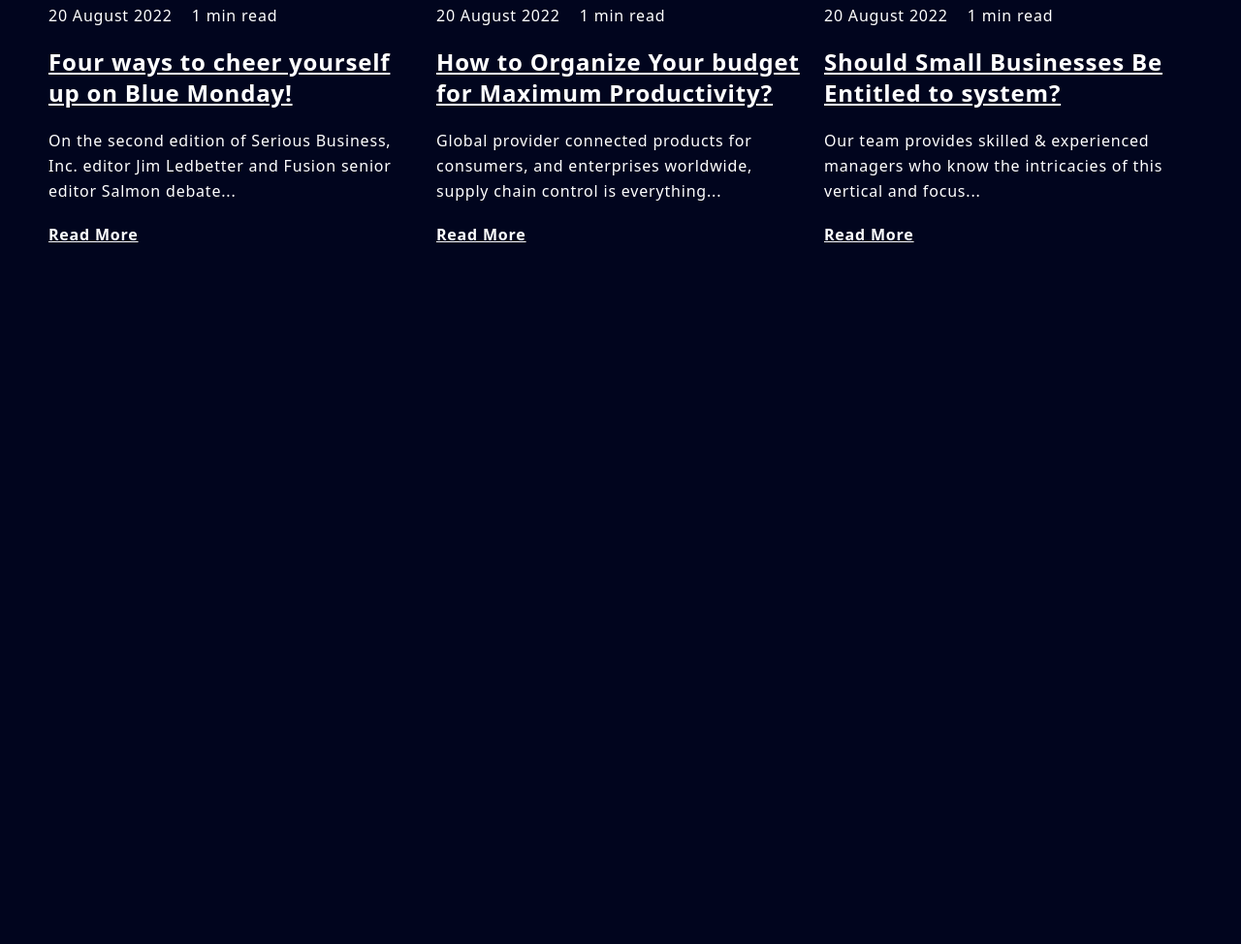
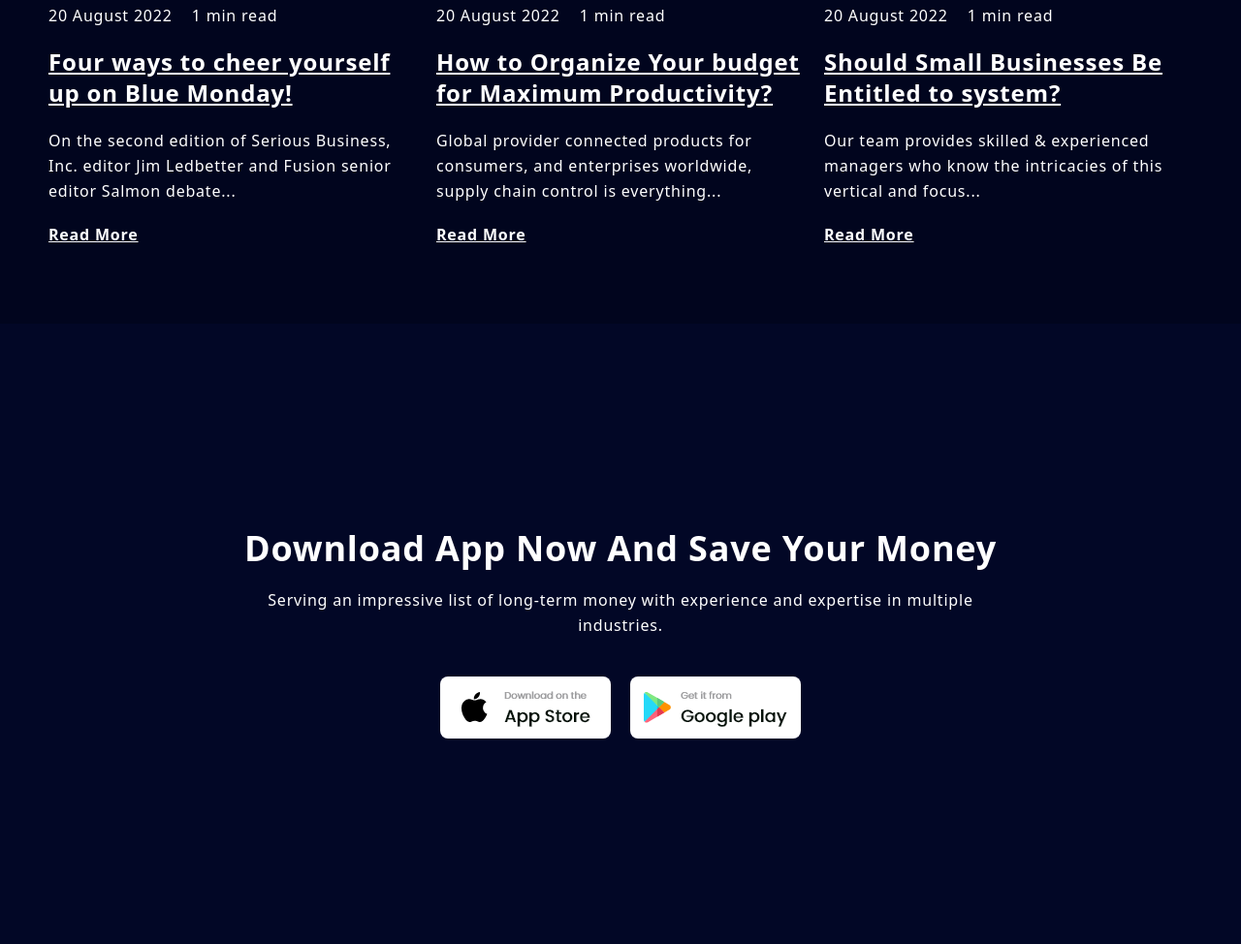
Before and after one commit to mokammeltanvir/BankingApp-LandingPage, a website built with Vite: page index.html in a window 1280 px wide. Shown: the part 4894-5868 px from the top of the page at 97% size. Before the commit the page ends 5228 px from the top, so only its background shows below. Built offline with nearby package versions, Linux system fonts and the light colour scheme.

Commit message:
Download app section

```diff
--- a/index.html
+++ b/index.html
@@ -879,6 +879,36 @@
         </div>
       </section>
       <!-- Blogs Section End -->
+      <!-- Download App Section -->
+      <section id="download-app" class="bg-color-primary-light">
+        <div class="container h-[80vh] grid place-items-center">
+          <div class="text-center md:w-2/3 m-auto">
+            <h1 class="title">Download App Now And Save Your Money</h1>
+            <p class="leading-relaxed pt-5">
+              Serving an impressive list of long-term money with experience and
+              expertise in multiple industries.
+            </p>
+
+            <div
+              class="flex flex-col md:flex-row items-center justify-center gap-5 pt-10"
+            >
+              <a
+                href="#"
+                class="bg-color-white h-16 w-44 grid place-items-center rounded-lg hover:opacity-70"
+              >
+                <img src="./img/ios-store-dark.png" alt="" />
+              </a>
+              <a
+                href="#"
+                class="bg-color-white h-16 w-44 grid place-items-center rounded-lg hover:opacity-70"
+              >
+                <img src="./img/g-play-dark.png" alt="" />
+              </a>
+            </div>
+          </div>
+        </div>
+      </section>
+      <!-- Download App Section End -->
     </main>
 
     <!-- JS Script -->
```
Also changed, not shown: css/main.css, img/g-play-dark.png (added), img/ios-store-dark.png (added).
